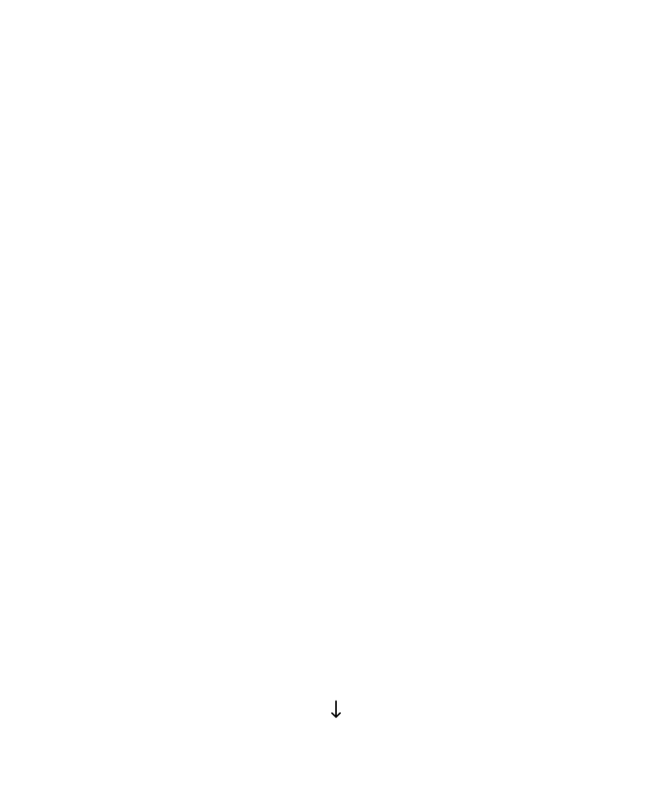
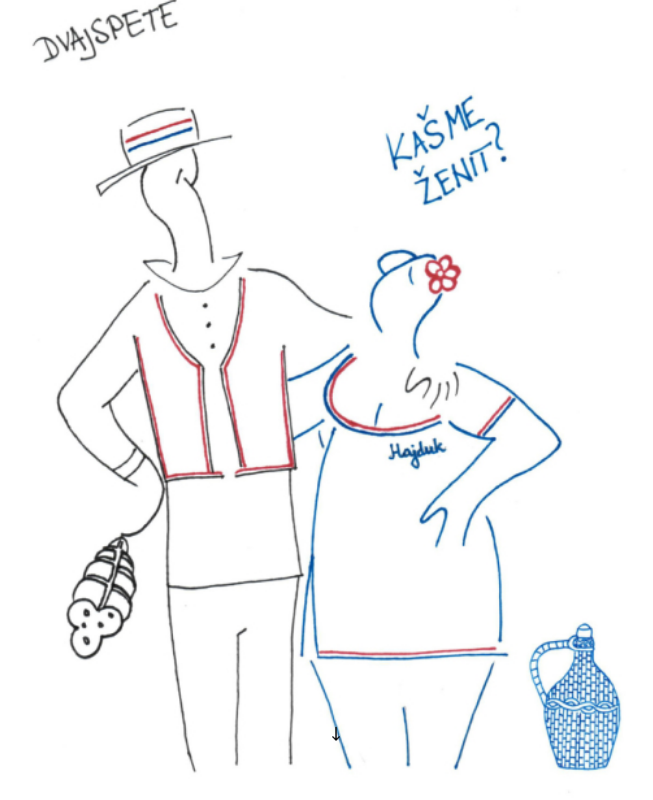
Before and after one commit to barbara3210/Invite, a Next.js app: page / in a window 1280 px wide. Shown: the whole page, without its empty margins (304-957 px from the left). Built offline with nearby package versions, Linux system fonts and the light colour scheme; a web font is replaced by a local one.

Commit message:
position fix

```diff
--- a/src/app/components/Hero.tsx
+++ b/src/app/components/Hero.tsx
@@ -2,26 +2,24 @@ import Image from "next/image";
 
 export default function Hero() {
   return (
-    <section className="relative h-screen w-full flex justify-center items-center overflow-hidden">
-      {/* Responsive hero slika */}
-      <div className="relative h-full w-full sm:h-screen sm:w-auto flex justify-center">
+    <section className="relative h-[100dvh] w-full flex justify-center items-center overflow-hidden">
+      {/* Fullscreen image */}
       <Image
         src="/dvajspete.jpg"
         alt="Mato i Zrinka"
         fill
-          className="object-cover object-center sm:object-contain"
+        className="object-cover object-center"
         priority
       />
-      </div>
 
-      {/* Strelica koja sugerira scroll */}
-      <div className="absolute bottom-12 left-1/2 transform -translate-x-1/2 animate-bounce">
+      {/* Arrow for scroll hint */}
+      <div className="absolute bottom-8 left-1/2 -translate-x-1/2 animate-bounce">
         <Image
           src="/strelica.png"
           alt="Scroll dolje"
-          width={60}
-          height={60}
-          className="sm:w-20 sm:h-20"
+          width={50}
+          height={50}
+          className="sm:w-16 sm:h-16"
         />
       </div>
     </section>
--- a/src/app/components/contact.tsx
+++ b/src/app/components/contact.tsx
@@ -2,9 +2,8 @@ import Image from "next/image";
 
 export default function Contact() {
   return (
-    <section className="relative h-screen w-full flex justify-center items-center overflow-hidden">
-      {/* Slika koja je responsive */}
-      <div className="relative h-full w-full sm:h-screen sm:w-auto flex justify-center">
+    <section className="relative h-[100dvh] w-full flex justify-center items-center overflow-hidden">
+      {/* Responsive image */}
       <Image
         src="/kontakt.jpg"
         alt="kontakt"
@@ -12,16 +11,15 @@ export default function Contact() {
         className="object-cover object-center sm:object-contain"
         priority
       />
-      </div>
 
-      {/* Strelica koja sugerira scroll */}
-      <div className="absolute bottom-8 left-1/2 transform -translate-x-1/2 animate-bounce">
+      {/* Scroll hint arrow */}
+      <div className="absolute bottom-8 left-1/2 -translate-x-1/2 animate-bounce">
         <Image
           src="/strelica.png"
-          alt="Scroll dolje"
-          width={60}      // manja na mobilnom
-          height={60}
-          className="sm:w-20 sm:h-20" // veća na desktopu
+          alt="Scroll down"
+          width={50}
+          height={50}
+          className="sm:w-20 sm:h-20"
         />
       </div>
     </section>
--- a/src/app/components/tekst.tsx
+++ b/src/app/components/tekst.tsx
@@ -2,12 +2,12 @@ import Image from "next/image";
 
 export default function Tekst() {
   return (
-    <section className="relative h-screen w-full flex justify-center items-center overflow-hidden">
+    <section className="relative h-[100dvh] w-full flex justify-center items-center overflow-hidden">
       <Image
         src="/pismo.jpg"
         alt="Pismo"
         fill
-        className="object-cover"
+        className="object-cover sm:object-contain"
         priority
       />
     </section>
--- a/src/app/components/zim.tsx
+++ b/src/app/components/zim.tsx
@@ -3,15 +3,18 @@ import Hod from "./hod";
 
 export default function Zim() {
   return (
-    <section className="relative h-screen w-full flex justify-center items-center overflow-hidden">
+    <section className="relative h-[100dvh] w-full flex justify-center items-center overflow-hidden">
+      {/* Background image */}
       <Image
         src="/zim2.jpg"
         alt="Mato i Zrinka"
         fill
-        className="object-cover"
+        className="object-cover sm:object-contain"
         priority
       />
-      <div className="absolute bottom-5 w-full bg-white/80">
+
+      {/* Grid pinned to bottom */}
+      <div className="absolute bottom-4 w-full bg-white/80">
         <Hod />
       </div>
     </section>
```
Lines whose indentation alone changed are shown as unchanged.
